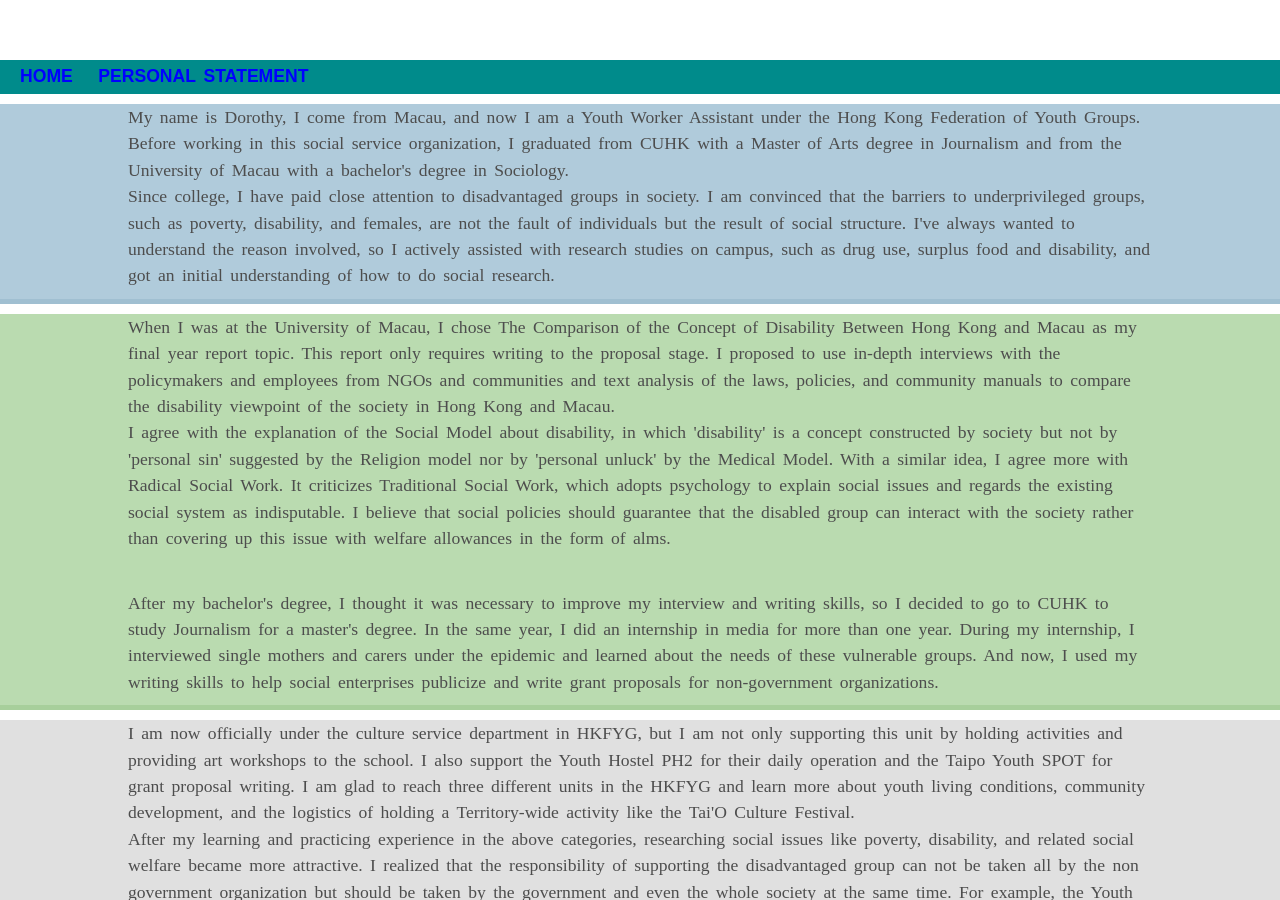
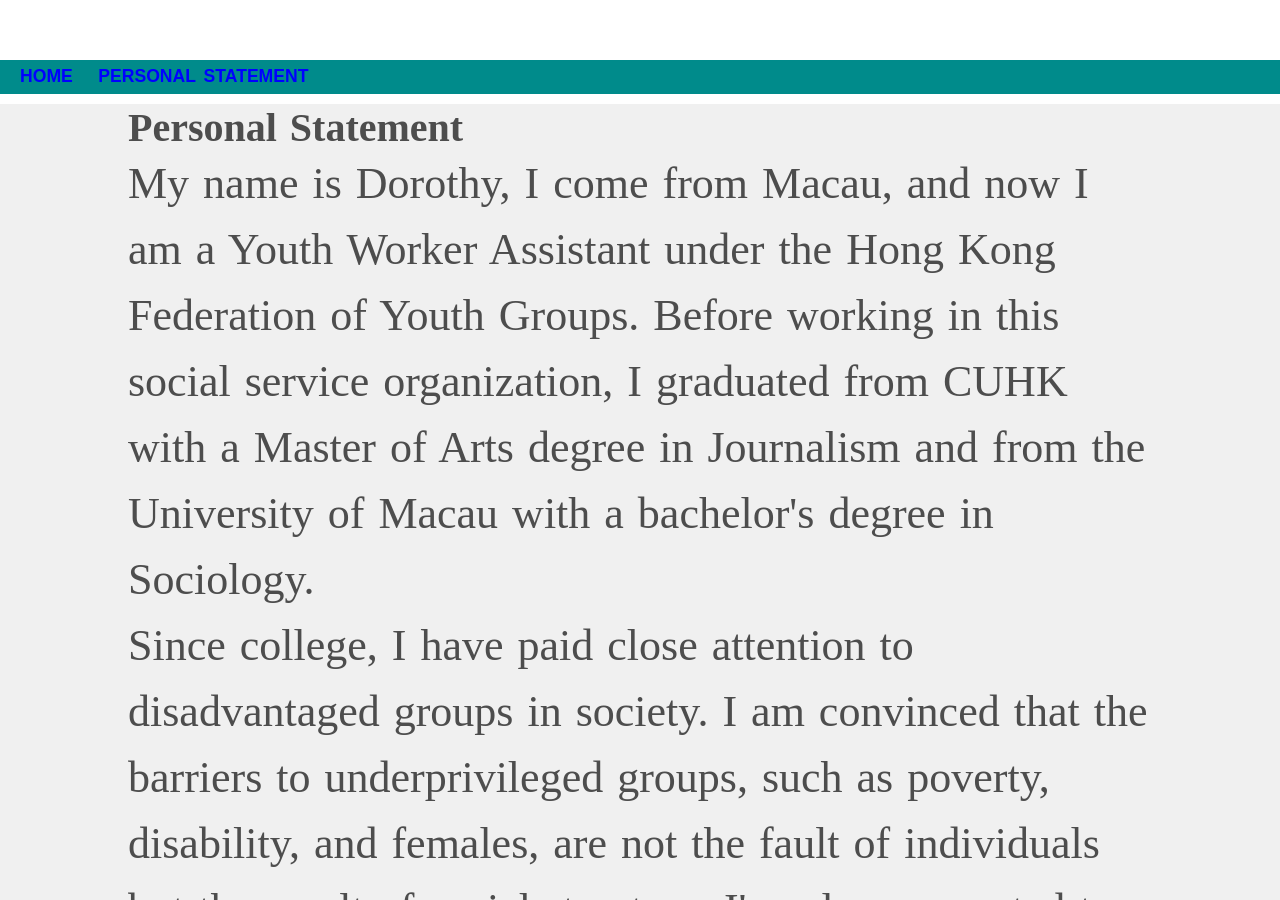
Before and after one commit to son520804/dorothy_portfolio, a Jekyll site: the page built from PS/index.html, in a window 1280 px wide and 900 px high. Built offline with Jekyll 4.4.1, drawn with Linux system fonts in a browser that asks for light colours.

Commit message:
portfolio creation

```diff
--- a/PS/index.html
+++ b/PS/index.html
@@ -3,13 +3,15 @@ layout: default
 title: Chingman's Personal Statement
 ---
 <body>
-  <div class="blue"><div class="inner">
+  <div class="morewhite"><div class="inner">
+    <h2> Personal Statement
+
     <p>My name is Dorothy, I come from Macau, and now I am a Youth Worker Assistant under the Hong Kong Federation of Youth Groups. Before working in this social service organization, I graduated from CUHK with a Master of Arts degree in Journalism and from the University of Macau with a bachelor's degree in Sociology.</p>
     <p>Since college, I have paid close attention to disadvantaged groups in society. I am convinced that the barriers to underprivileged groups, such as poverty, disability, and females, are not the fault of individuals but the result of social structure. I've always wanted to understand the reason involved, so I actively assisted with research studies on campus, such as drug use, surplus food and disability, and got an initial understanding of how to do social research.</p>
 		</div>
 	</div>
 
-	<div class="green"><div class="inner">
+	<div class="morewhite"><div class="inner">
 		<p>When I was at the University of Macau, I chose The Comparison of the Concept of Disability Between Hong Kong and Macau as my final year report topic. This report only requires writing to the proposal stage. I proposed to use in-depth interviews with the policymakers and employees from NGOs and communities and text analysis of the laws, policies, and community manuals to compare the disability viewpoint of the society in Hong Kong and Macau.</p>
 		<p>I agree with the explanation of the Social Model about disability, in which 'disability' is a concept constructed by society but not by 'personal sin' suggested by the Religion model nor by 'personal unluck' by the Medical Model. With a similar idea, I agree more with Radical Social Work. It criticizes Traditional Social Work, which adopts psychology to explain social issues and regards the existing social system as indisputable. I believe that social policies should guarantee that the disabled group can interact with the society rather than covering up this issue with welfare allowances in the form of alms.</p>
 		</div>
@@ -20,7 +22,7 @@ title: Chingman's Personal Statement
 		</div>
 	</div>
 
-  <div class="white"><div class="inner">
+  <div class="morewhite"><div class="inner">
 		<p>I am now officially under the culture service department in HKFYG, but  I am not only supporting this unit by holding activities and providing art workshops to the school. I also support the Youth Hostel PH2  for their daily operation and the Taipo Youth SPOT for grant proposal writing. I am glad to reach three different units in the HKFYG and learn more about youth living conditions,  community development, and the logistics of holding a Territory-wide activity like the Tai'O Culture Festival.</p>
 		<p>After my learning and practicing experience in the above categories, researching social issues like poverty, disability, and related social welfare became more attractive. I realized that the responsibility of supporting the disadvantaged group can not be taken all by the non government organization but should be taken by the government and even the whole society at the same time. For example, the Youth hostel can provide around 90 quotas for youth to live. However, the youth face not just house problems but also poverty, worse family relationships, and mental disorders. We should not suppose a youth hostel can solve all of this.</p>
 		</div>
```
Also changed, not shown: 1 other file.
